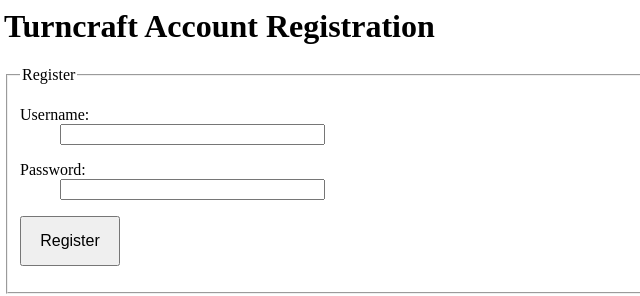
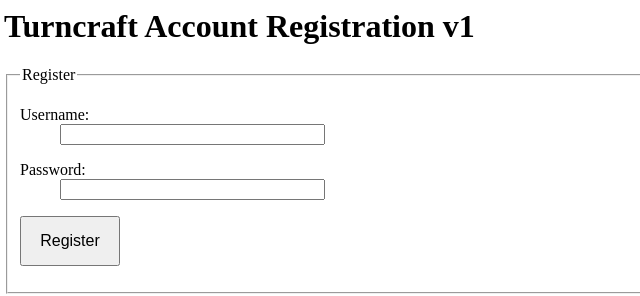
Before and after one commit to gdjolt8/ben, a website: page static/index.html in a window 1280 px wide. Shown: the full height of the page, 4-644 px from the left. Drawn offline with Linux system fonts and the light colour scheme.

Commit message:
Update index.html

```diff
--- a/static/index.html
+++ b/static/index.html
@@ -3,7 +3,7 @@
     <title>Accounts</title>
   </head>
   <body>
-    <h1>Turncraft Account Registration</h1>
+    <h1>Turncraft Account Registration v1</h1>
     <form id="formreg" method="post">
       <fieldset><legend>Register</legend>
     <dl>
```
